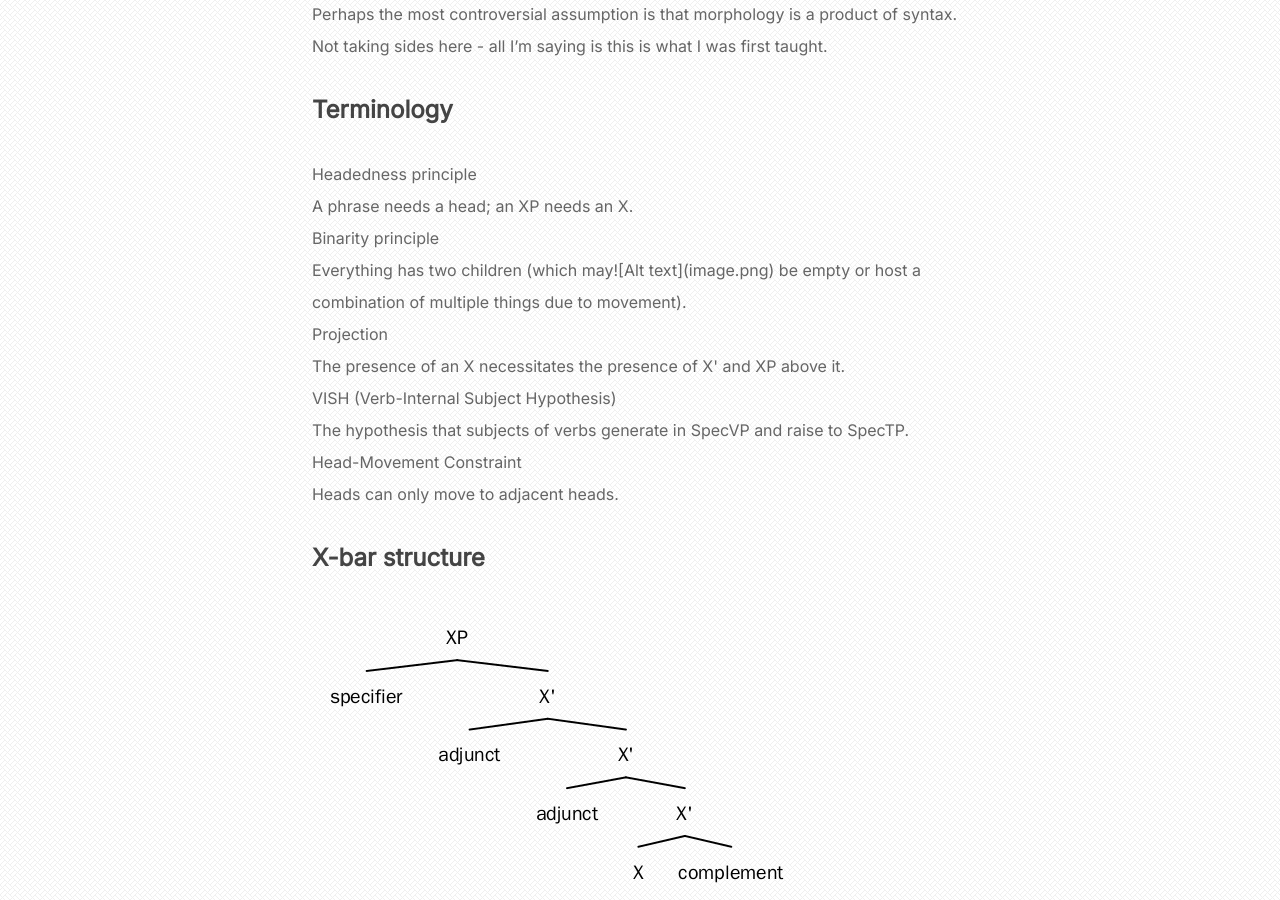
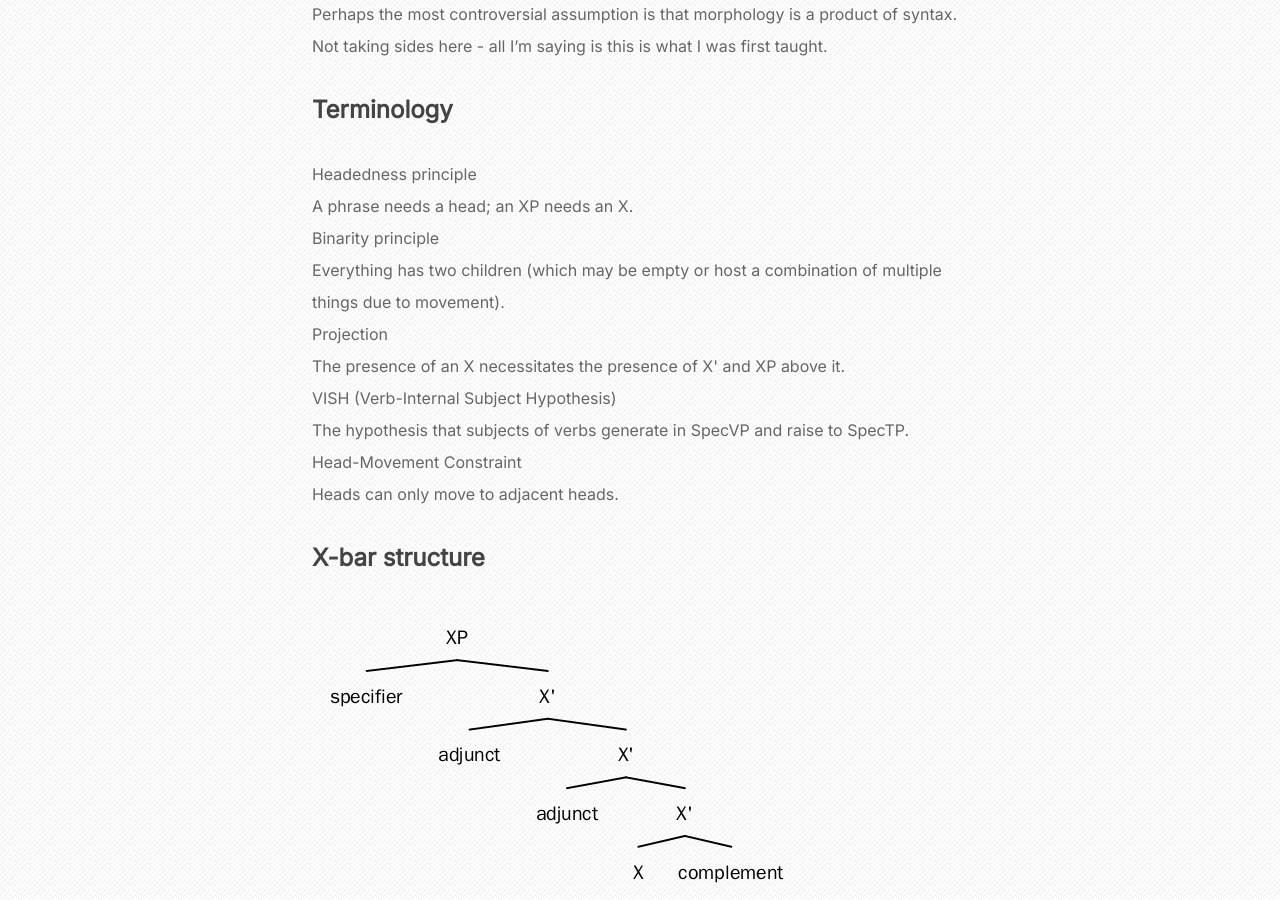
Before and after one commit to theycallmezeal/theycallmezeal.github.io, a Jekyll site: the page built from _posts/2024-01-23-syntax-cookbook.md, in a window 1280 px wide and 900 px high, scrolled down 500 px. Built offline with Jekyll 4.4.1, drawn with Linux system fonts in a browser that asks for light colours.

Commit message:
Update 2024-01-23-syntax-cookbook.md

```diff
--- a/_posts/2024-01-23-syntax-cookbook.md
+++ b/_posts/2024-01-23-syntax-cookbook.md
@@ -13,7 +13,7 @@ Perhaps the most controversial assumption is that morphology is a product of syn
     <dt>Headedness principle</dt>
     <dd>A phrase needs a head; an XP needs an X.</dd>
     <dt>Binarity principle</dt>
-    <dd>Everything has two children (which may![Alt text](image.png) be empty or host a combination of multiple things due to movement).</dd>
+    <dd>Everything has two children (which may be empty or host a combination of multiple things due to movement).</dd>
     <dt>Projection</dt>
     <dd>The presence of an X necessitates the presence of X' and XP above it.</dd>
     <dt><a name="vish">VISH</a> (Verb-Internal Subject Hypothesis)</dt>
```
